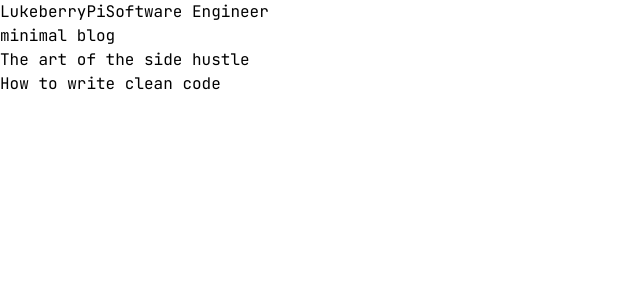
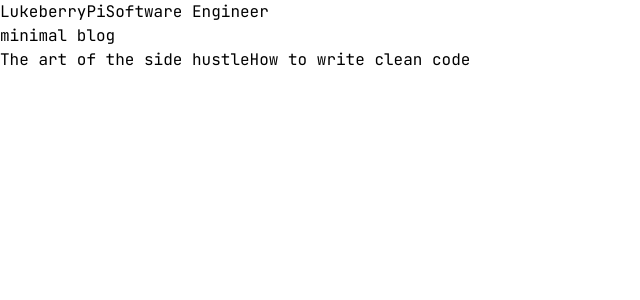
Before and after one commit to joaogabrielfjob/blog, a Next.js app: page / in a window 1280 px wide. Shown: the top 300 px of the page, without its empty margins (0-640 px from the left). Built offline with nearby package versions, Linux system fonts and the light colour scheme.

Commit message:
css now working?

```diff
--- a/src/app/layout.tsx
+++ b/src/app/layout.tsx
@@ -1,7 +1,7 @@
 import type { Metadata } from "next";
 import { JetBrains_Mono } from "next/font/google";
+import Link from "next/link";
 import "./globals.css";
-import Link from "next/link";
 
 export const metadata: Metadata = {
   title: "LukeberryPi's Blog",
--- a/src/components/ArticleListItem.tsx
+++ b/src/components/ArticleListItem.tsx
@@ -11,8 +11,12 @@
 
   return (
     <div className="flex flex-col">
-      <div className="flex flex-col">
-        {articles.map((article) => (<p>{article.title}</p>))}
+      <div className="flex flex-col gap-12">
+        {articles.map((article) => (
+          <Link key={article.id} href={`/${article.id}`}>
+            {article.title}
+          </Link>
+        ))}
       </div>
     </div>
   );
```
